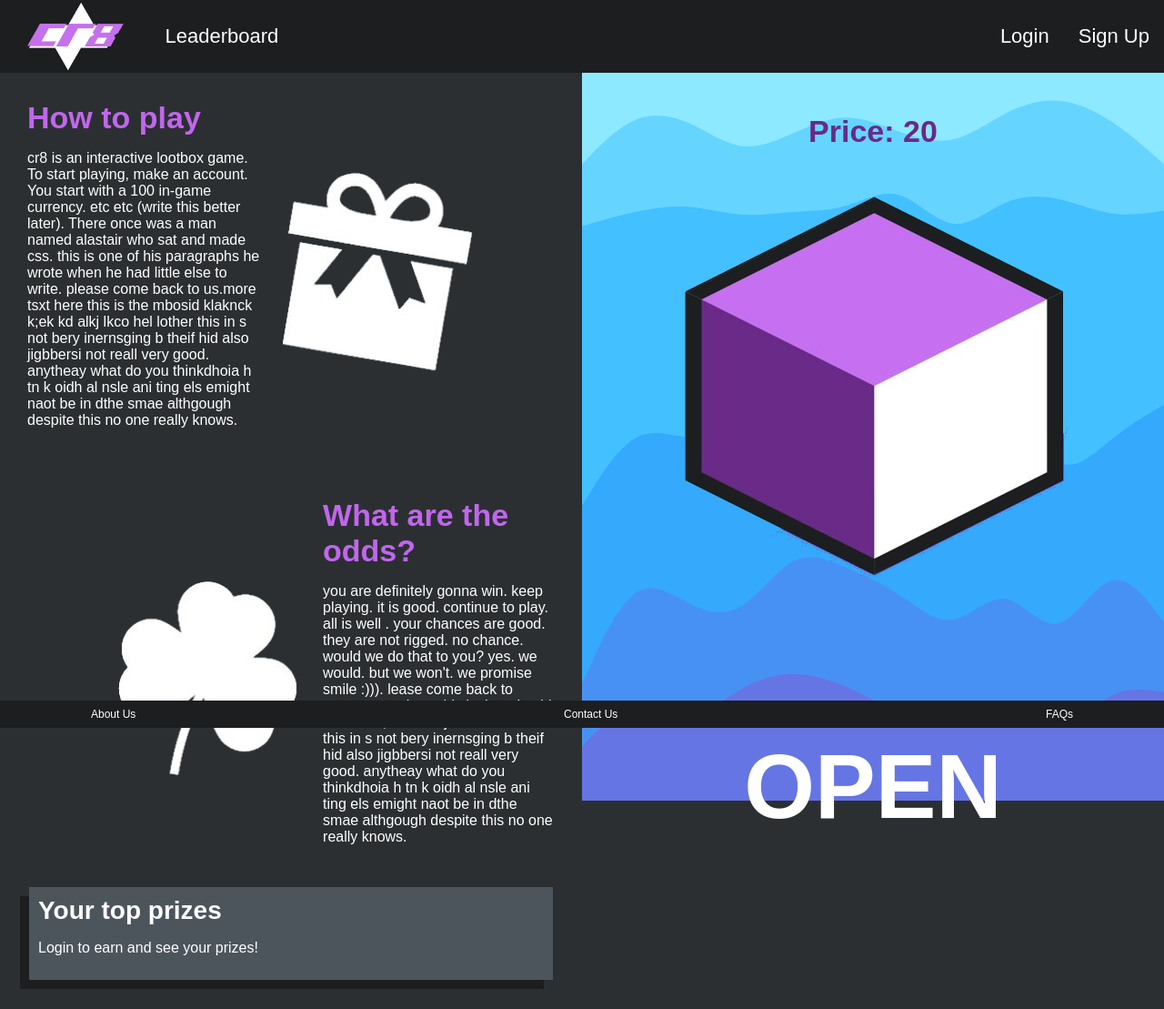
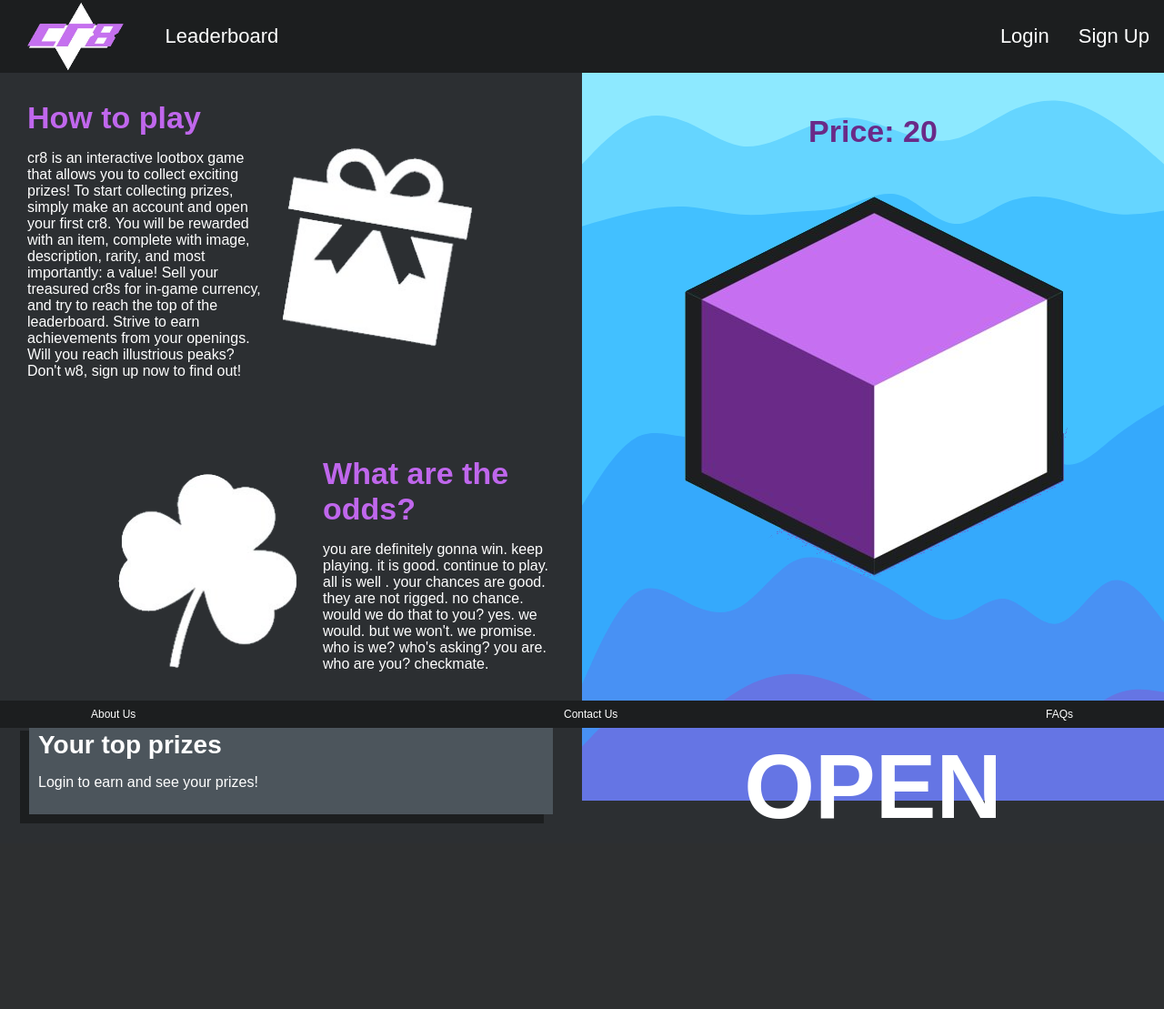
Before and after one commit to LorneBarnaby/WAD2-Team-2D, a Django app: page / in a window 1280 px wide. Shown: the whole page at 91% size. After the commit the page ends 905 px from the top, so only its background shows below. Run offline with Django 3.2, Linux system fonts and the light colour scheme; some libraries are stand-ins or nearby versions.

Commit message:
fixed one description, other still needs changing

```diff
--- a/templates/cr8/index.html
+++ b/templates/cr8/index.html
@@ -14,15 +14,14 @@
                 <div class="wrapper">
                     <div>
                         <h2>How to play</h2>
-                        <p>cr8 is an interactive lootbox game.
-                            To start playing, make an account. You start with a 100 in-game
-                            currency. etc etc (write this better later). There once was a man named alastair who sat and
-                            made css.
-                            this is one of his paragraphs he wrote when he had little else to write. please come back to
-                            us.more tsxt here this is the mbosid klaknck k;ek kd
-                            alkj lkco hel lother this in s not bery inernsging b theif hid also jigbbersi not reall very
-                            good. anytheay what do you thinkdhoia h tn k oidh al nsle
-                            ani ting els emight naot be in dthe smae althgough despite this no one really knows.</p>
+                        <p>cr8 is an interactive lootbox game that allows you to collect exciting prizes! To start
+                            collecting prizes, simply make an account and open your first cr8. You will be rewarded
+                            with an item, complete with image, description, rarity, and most importantly: a value!
+                            Sell your treasured cr8s for in-game currency, and try to reach the top of the leaderboard.
+                            Strive to earn achievements from your openings.
+                        </br>
+                            Will you reach illustrious peaks? Don't w8, sign up now to find out!
+                            </p>
                     </div>
                     <img src="{% static 'images/present.png' %}" alt="Image of a present."/>
                 </div>
@@ -40,12 +39,8 @@
                             . your chances are good. they are not rigged. no chance. would we do that to you? yes. we
                             would.
                             but
-                            we won't. we promise smile :))).
-                            lease come back to us.more tsxt here this is the mbosid klaknck k;ek kd
-                            alkj lkco hel lother this in s not bery inernsging b theif hid also jigbbersi not reall very
-                            good.
-                            anytheay what do you thinkdhoia h tn k oidh al nsle
-                            ani ting els emight naot be in dthe smae althgough despite this no one really knows.</p>
+                            we won't. we promise. who is we? who's asking? you are. who are you? checkmate.
+                           </p>
                     </div>
                 </div>
 
```
